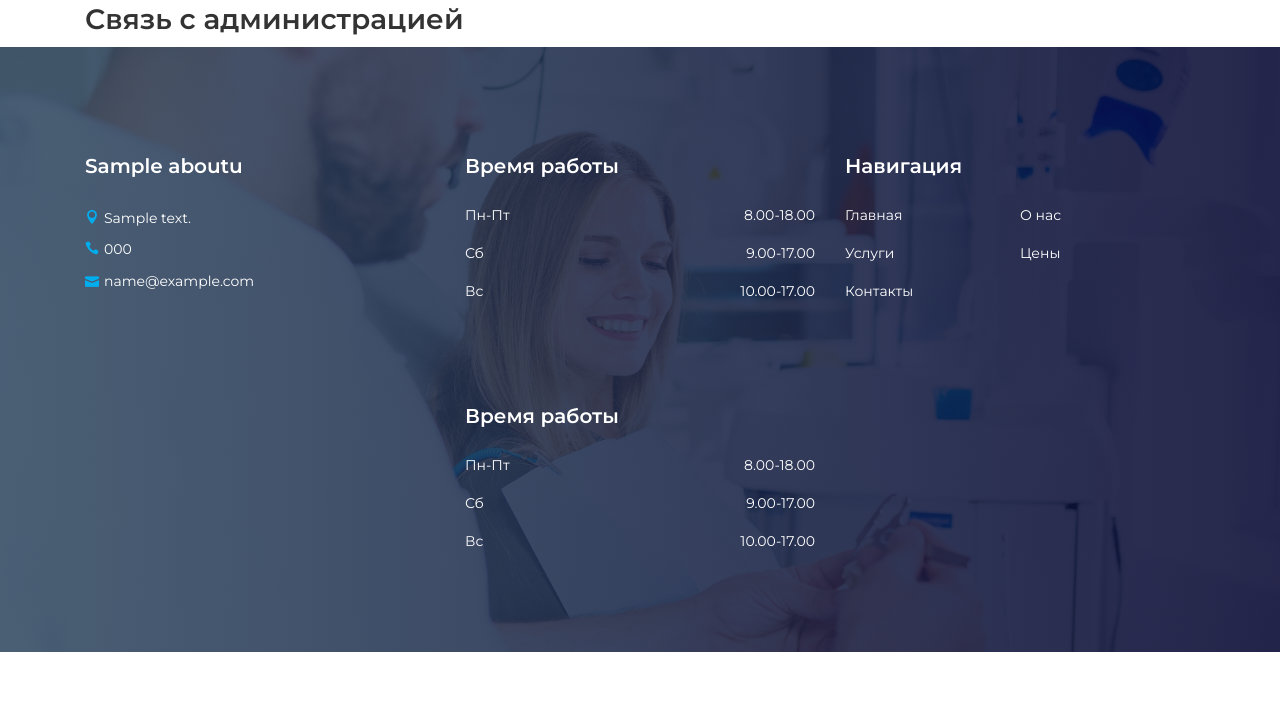
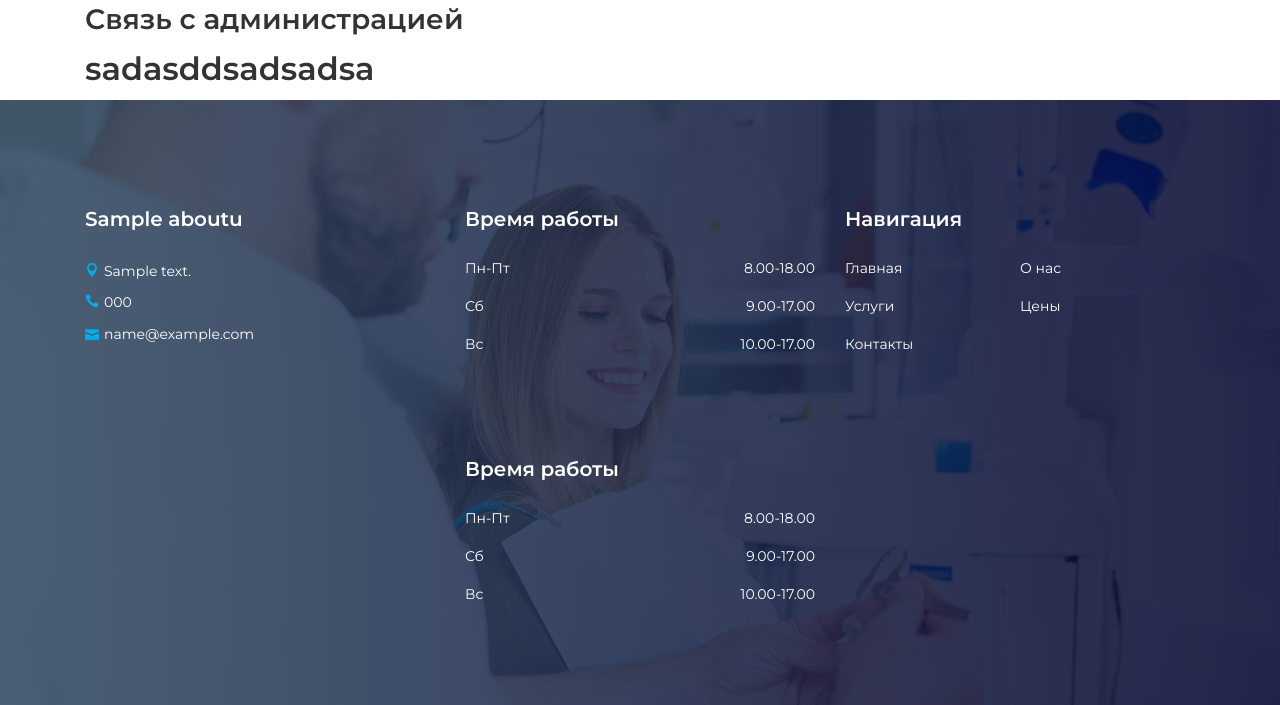
Before and after one commit to andrey-zubov/dentist2, a Django app: page /cabinet/1 in a window 1280 px wide. Shown: the part 798-1503 px from the top of the page. Before the commit the page ends 1450 px from the top, so only its background shows below. Run offline with Django 3.2, Linux system fonts and the light colour scheme; tables that the repository leaves empty hold one stand-in row (values such as "Sample post"); some libraries are stand-ins or nearby versions.

Commit message:
start reports

```diff
--- a/website/models.py
+++ b/website/models.py
@@ -37,6 +37,9 @@ class Client(models.Model):
                                   verbose_name='Отчсество',
                                   null=True,
                                   blank=True)
+    special_message = models.TextField(null=True,
+                                       blank=True,
+                                       verbose_name='Специальное сообзение от администрации')
 
     def delete(self, using=None, keep_parents=False):
         return super().delete(using, keep_parents)
@@ -85,8 +88,14 @@ class DoctorCard(models.Model):
         verbose_name_plural = 'Карточки врачей'
 
 
+class Service(models.Model):
+    class Meta:
+        verbose_name = 'Услуга'
+        verbose_name_plural = 'Услуги'
 
-class Service(models.Model):
+    def __str__(self):
+        return self.title
+
     image = models.ImageField(upload_to='website/',
                               blank=True,
                               null=True,
@@ -96,14 +105,6 @@ class Service(models.Model):
     price = models.DecimalField(decimal_places=2,
                                 verbose_name='стоимость',
                                 max_digits=16)
-
-
-    class Meta:
-        verbose_name = 'Услуга'
-        verbose_name_plural = 'Услуги'
-
-    def __str__(self):
-        return self.title
 
 
 class Appointment(models.Model):
--- a/website/templates/cabinet.html
+++ b/website/templates/cabinet.html
@@ -134,9 +134,13 @@
             <div class="col-12">
               <h3>Связь с администрацией</h3>
             </div>
-            <div class="">
-
-            </div>
+            {% if client.special_message %}
+              <div class="text-center">
+                <div class="col-12">
+                  <h2>sadasddsadsadsa</h2>
+                </div>
+              </div>
+            {% endif %}
           </div>
         </div>
       </div>
```
